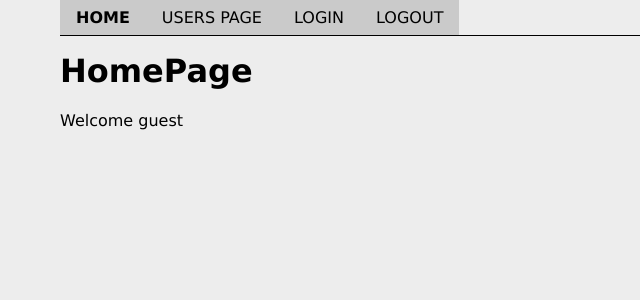
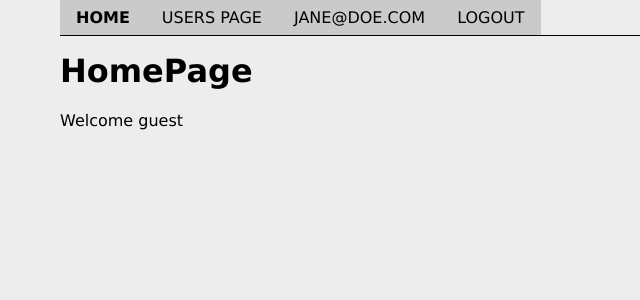
Before and after one commit to MariusCodeAcademy/feu2-12_r_context_api_useReducer, a React (Vite) app: page / in a window 1280 px wide. Shown: the top 300 px of the page, without its empty margins (0-640 px from the left). Built offline with nearby package versions, Linux system fonts and the light colour scheme.

Commit message:
header dynamic links

```diff
--- a/src/components/Header.jsx
+++ b/src/components/Header.jsx
@@ -10,15 +10,28 @@ function Header(props) {
         <NavLink className='nav-link' to='/' exact>
           Home
         </NavLink>
+
+        {isUserLoggedIn && (
           <NavLink className='nav-link' to='/user-page'>
             Users Page
           </NavLink>
+        )}
+        {!isUserLoggedIn && (
           <NavLink className='nav-link' to='/login'>
             Login
           </NavLink>
+        )}
+        {isUserLoggedIn && (
+          <p style={{ marginBottom: 0 }} className='nav-link'>
+            {userEmail}
+          </p>
+        )}
+        {isUserLoggedIn && (
           <Link className='nav-link' to={'/logout'}>
             Logout
           </Link>
+        )}
+
         {/* jei useris prisilogines, tai rodom louguot */}
         {/* jei useris prisilogines, tai userio email */}
         {/* jei neprisilogines login */}
```
Lines whose indentation alone changed are shown as unchanged.
